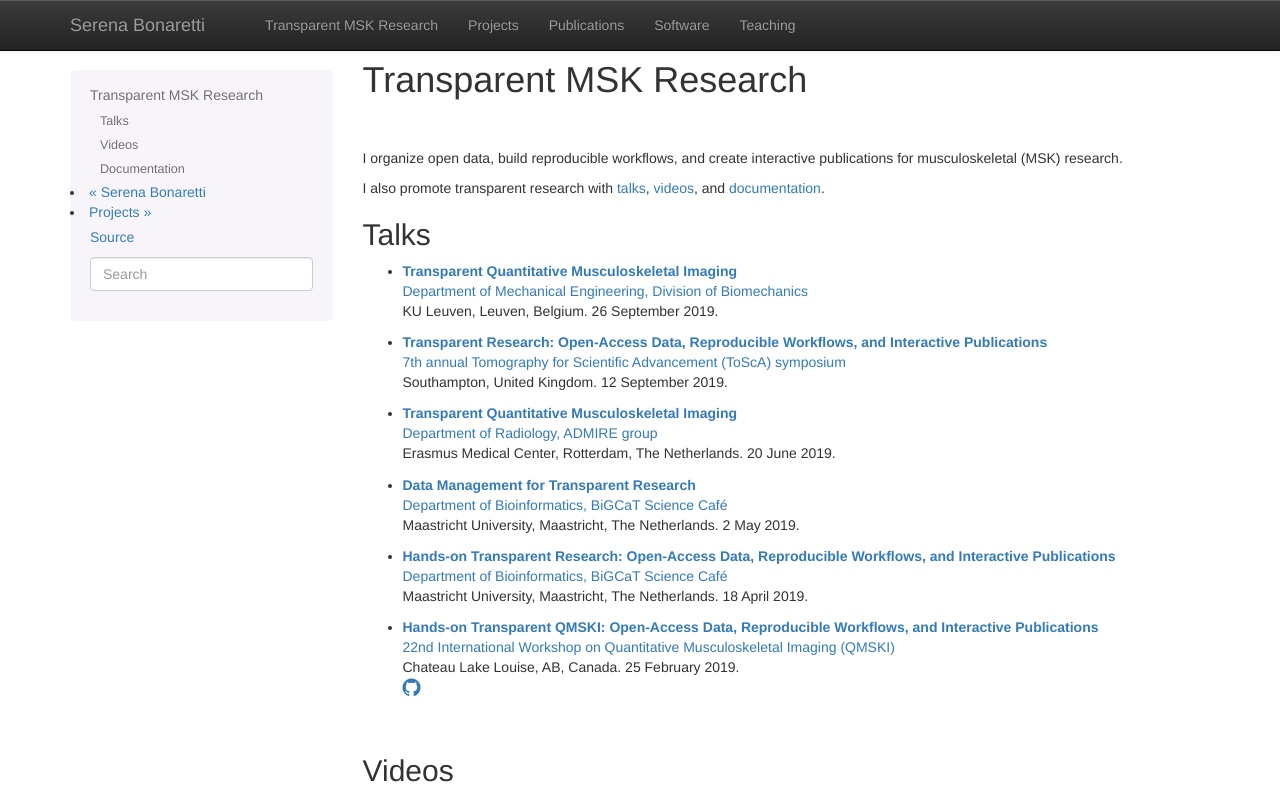
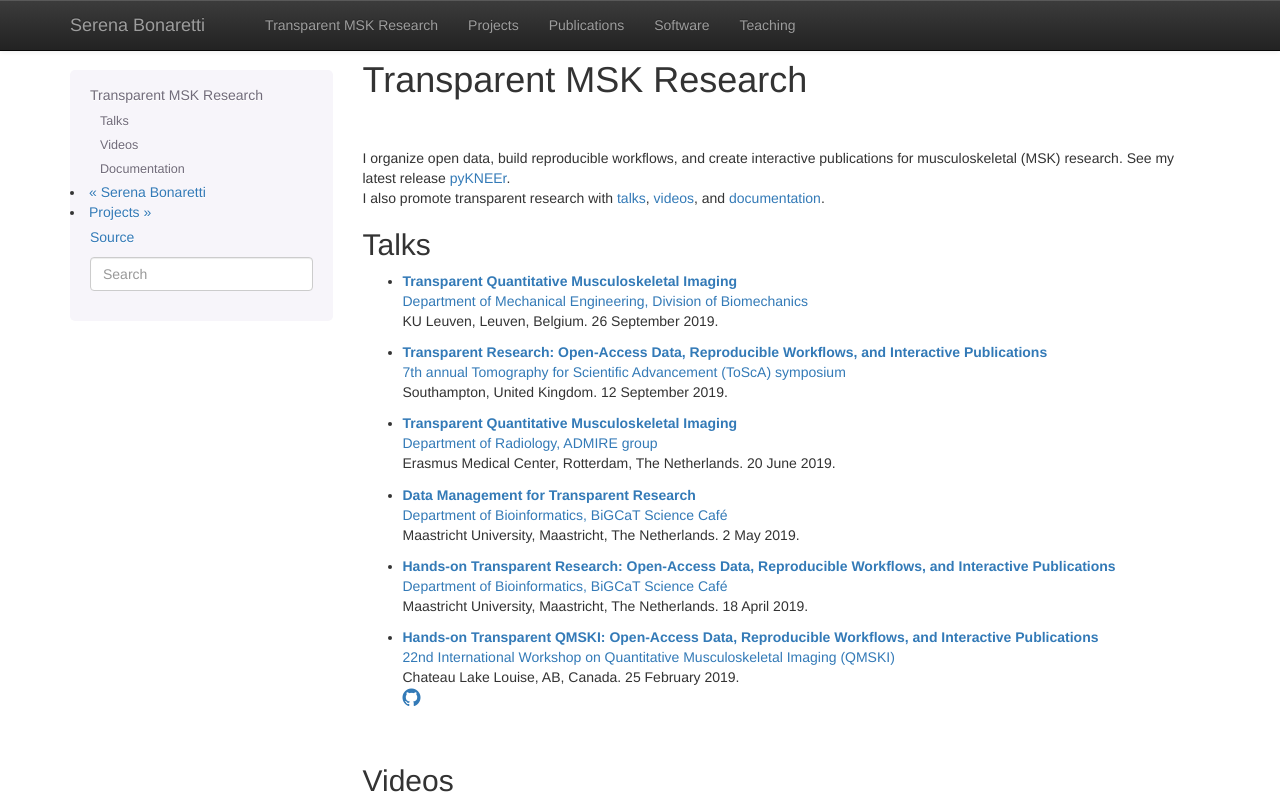
Before and after one commit to sbonaretti/sbonaretti.github.io, a Sphinx documentation site: the page built from source/transparentMSKresearch.rst, in a window 1280 px wide and 900 px high, cut to the strip 0-793 px from the top of the window. Built offline with Sphinx 7.4.7, drawn with Linux system fonts in a browser that asks for light colours; nearby versions of some CDN libraries; formulas are drawn with MathJax 3.

Commit message:
added youtube link

```diff
--- a/source/index.rst
+++ b/source/index.rst
@@ -74,6 +74,8 @@ I also enjoy teaching and all my material is freely available.
 
    <a href="https://twitter.com/serenabonaretti" target="_blank"><i class="fa fa-twitter" style="font-size:21px;"></i></a>
 
+   <a href="https://www.youtube.com/channel/UCk1sLroo_tgJqcn-0EVh6zQ" target="_blank"><i class="fa fa-youtube" style="font-size:21px;"></i></a>
+
    <a href="https://www.linkedin.com/in/serena-bonaretti-1bb9b239/" target="_blank"><i class="fa fa-linkedin" style="font-size:21px;"></i></a>
 
    <a itemprop="sameAs" content="https://orcid.org/0000-0003-4264-1773"
--- a/source/transparentMSKresearch.rst
+++ b/source/transparentMSKresearch.rst
@@ -5,7 +5,10 @@ Transparent MSK Research
 
 |
 
-I organize open data, build reproducible workflows, and create interactive publications for musculoskeletal (MSK) research.
+.. raw:: html
+
+   I organize open data, build reproducible workflows, and create interactive publications for musculoskeletal (MSK) research.
+   See my latest release <a href="https://sbonaretti.github.io/pyKNEEr/" target="_blank">pyKNEEr</a>.
 
 I also promote transparent research with :ref:`talks <talks>`, :ref:`videos <videos>`, and :ref:`documentation <documentation>`.
 
```
